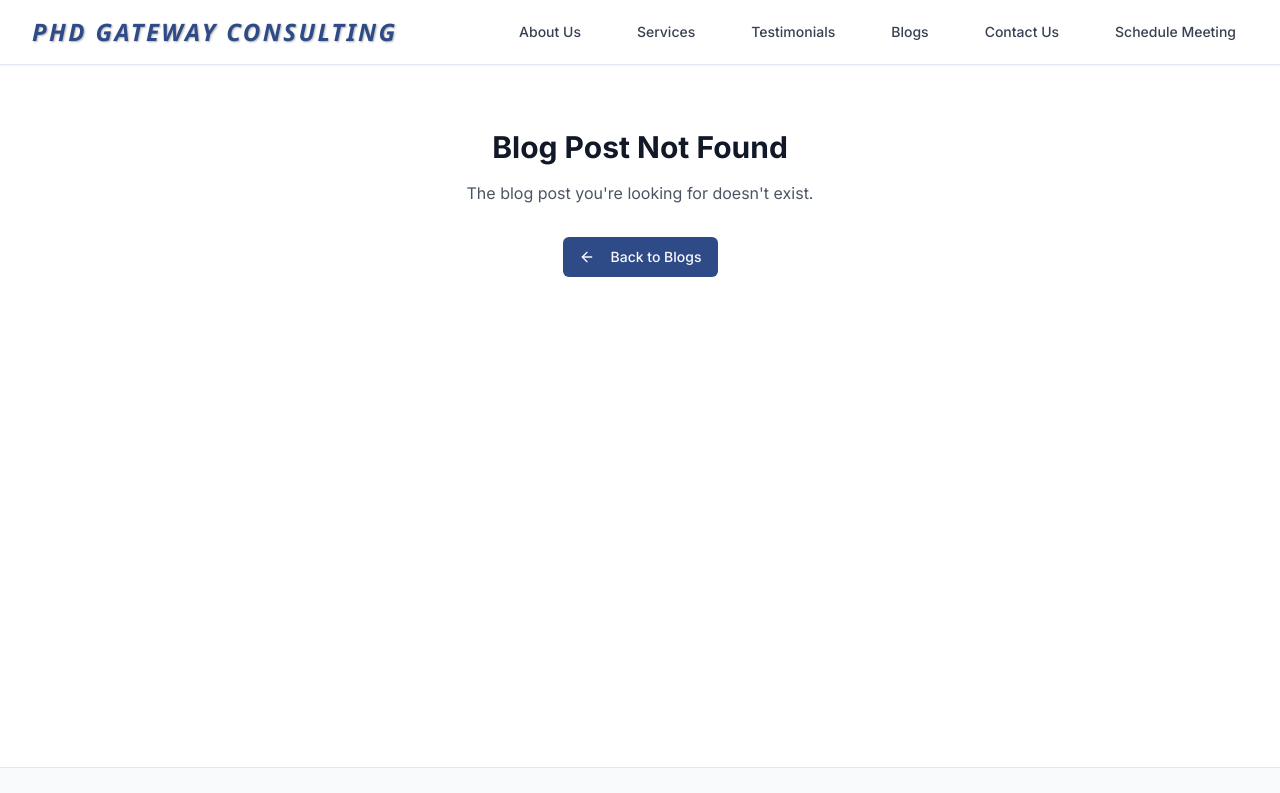
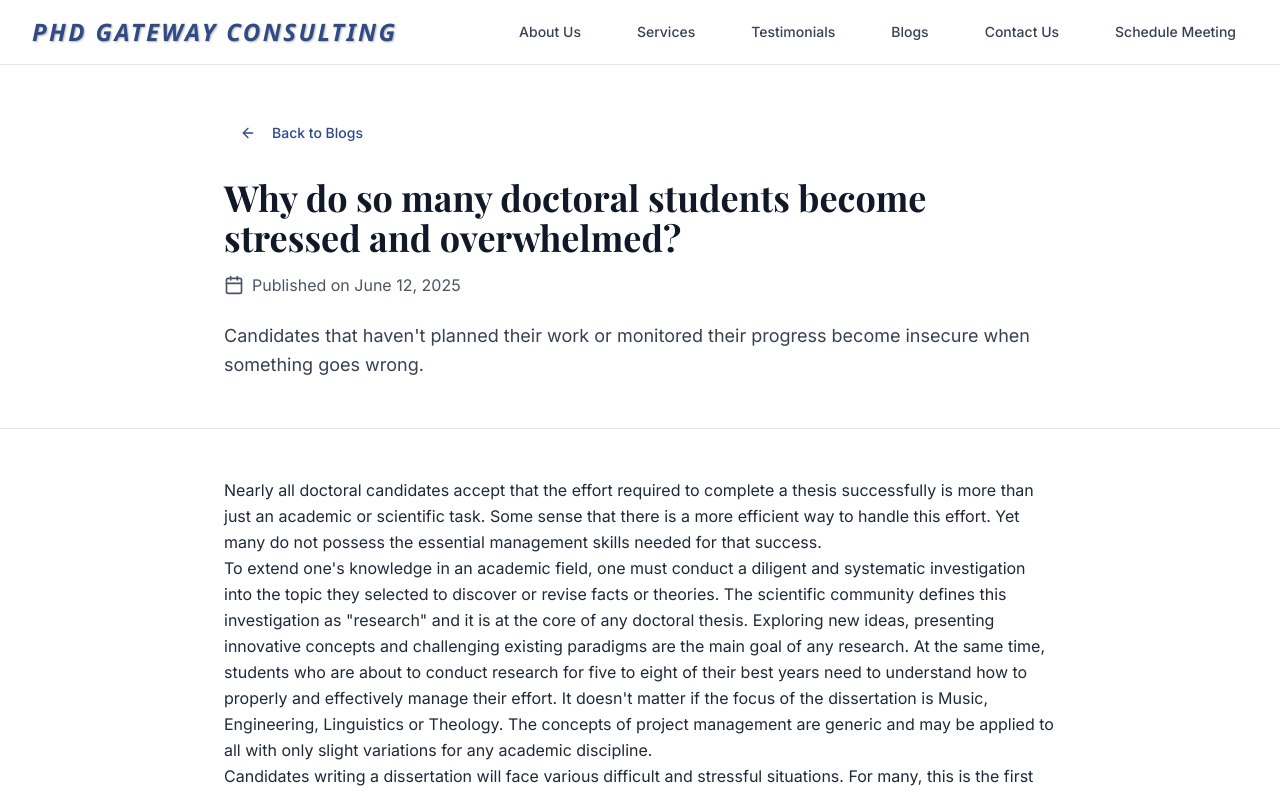
Before and after one commit to ReuvenKatz/pathway-nexus-gateway1, a React (Vite) app: page /blogs/1 in a window 1280 px wide. Before the commit this address had no page. Shown: the top 793 px of the page. Built offline with nearby package versions, Linux system fonts and the light colour scheme; a web font is replaced by a local one.

Commit message:
Delete specific blog posts

```diff
--- a/src/data/blogs.ts
+++ b/src/data/blogs.ts
@@ -7,6 +7,44 @@ export interface Blog {
 }
 
 export const blogs: Blog[] = [
+  {
+    id: "1",
+    title: "Why do so many doctoral students become stressed and overwhelmed?",
+    description: "Candidates that haven't planned their work or monitored their progress become insecure when something goes wrong.",
+    publishDate: "2025-06-12",
+    content: `
+      <div class="prose max-w-none">
+        <p>Nearly all doctoral candidates accept that the effort required to complete a thesis successfully is more than just an academic or scientific task. Some sense that there is a more efficient way to handle this effort. Yet many do not possess the essential management skills needed for that success.</p>
+
+        <p>To extend one's knowledge in an academic field, one must conduct a diligent and systematic investigation into the topic they selected to discover or revise facts or theories. The scientific community defines this investigation as "research" and it is at the core of any doctoral thesis. Exploring new ideas, presenting innovative concepts and challenging existing paradigms are the main goal of any research. At the same time, students who are about to conduct research for five to eight of their best years need to understand how to properly and effectively manage their effort. It doesn't matter if the focus of the dissertation is Music, Engineering, Linguistics or Theology. The concepts of project management are generic and may be applied to all with only slight variations for any academic discipline.</p>
+
+        <p>Candidates writing a dissertation will face various difficult and stressful situations. For many, this is the first time in their lives that they are confronted with major intellectual and organizational challenges. These challenges force them to be alert and solve problems on a day-to-day basis, publishing papers and taking complicated examinations, to say nothing of the fundamental problem of finding a good Ph.D. topic and an adviser. Once they've handled these initial problems, they still need to research their topic, manage their time, solve theoretical and experimental problems, and often struggle with financial limitations.</p>
+
+        <p>During some stages of their research work, many doctoral students become confused, stressed, and sometimes depressed and desperate. Typically, students who haven't effectively planned their work or monitored their progress become insecure when something goes wrong. Whenever I'd ask students when they expected to complete their dissertation, the common response was, "I don't know, maybe next summer, maybe a year after that". I was amazed to find again and again that many graduate students have no plan and no control over their work. This is because they don't equate conducting their doctoral research with managing a project. It therefore goes without saying that they have no idea they could be using project-managing tools for planning their effort. This lack of planning and control contributes to an already stressful and insecure experience. It is one of the most common reasons that many graduate students don't enjoy their research and end up staying in graduate school much longer than they had hoped or expected.</p>
+      </div>
+    `
+  },
+  {
+    id: "2",
+    title: "The doctoral dissertation: Is it a project?",
+    description: "Doctoral research meets the formal definition of a project; therefore, it is a research project.",
+    publishDate: "2025-07-03",
+    content: `
+      <div class="prose max-w-none">
+        <p>To answer this question, one must first understand what a project is, exactly. One of the former definitions proposed by the Project Management Institute was: "A task that has a starting point and a well-defined goal which operates under constrained resources and is finished when the goal is accomplished". In other words, a job with four simple elements: beginning and end, goal and limited resources. It is a general definition that any type of project should meet.</p>
+
+        <p>In any Ph.D. program, there is always a well-defined and formal starting point. In some universities it is the Qualifying Exam, which tests your background and knowledge to determine if you should be allowed to enter the program. In other schools, it might be an exam or a presentation.</p>
+
+        <p>In any Ph.D. work there is a goal that must be reached to complete the project. It may be a proof of theorem; an extensive set of experiments that validate a theory or assumption; innovative software that presents new concepts; or several scientific papers published in top professional journals.</p>
+
+        <p>In any project, and Ph.D. projects are no exception, there are always limited resources. In your doctoral research the main resource is your personal time and effort. Another precious resource that you must always respect is your adviser's time, which should never be wasted. Use it mainly for planned meetings when you are ready and well-prepared.</p>
+
+        <p>The art of completing a job as planned and on schedule is a rare managerial skill. In a Ph.D. work, after the deliverables are submitted, you will have to defend your thesis. This step is the formal end point of your project and includes both the completion of all tasks and reception of your committee's approval for all your efforts.</p>
+
+        <p>As one can easily conclude, the process of writing a doctoral dissertation meets all four requirements: beginning and end, goal and limited resources. Therefore, it is a research project by definition and one can apply project management methodologies to manage it. You can and should learn how to do it!</p>
+      </div>
+    `
+  },
   {
     id: "3",
     title: "The \"Hidden Task\"",
```
